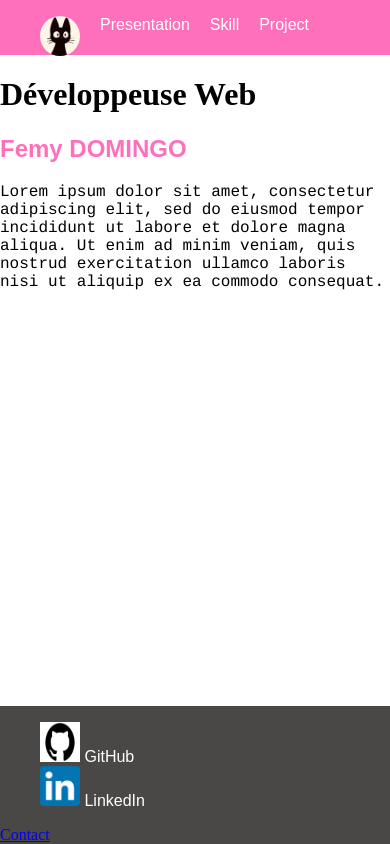
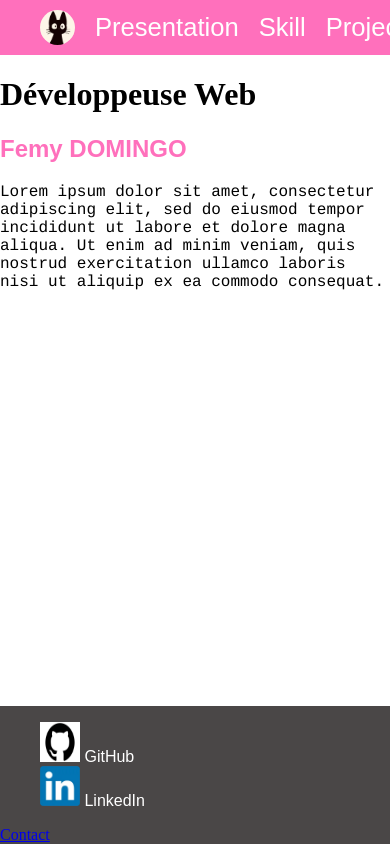
Before and after one commit to femy-dmng/Portfolio, a Next.js app in the folder portfolio/: page / in a window 390 px wide. Built offline with nearby package versions, Linux system fonts and the light colour scheme; a web font is replaced by a local one.

Commit message:
update: navbar styles and variables for improved layout and responsiveness
Co-authored-by: femy-dmng <femydomingo@proton.me>

```diff
--- a/portfolio/components/navbar/navbar.module.scss
+++ b/portfolio/components/navbar/navbar.module.scss
@@ -3,22 +3,25 @@
   background-color: $background-color-primary;
   color: $text-color-light;
   height: 55px;
-  align-items: center;
 
   .list {
     display: flex;
-    flex-direction: row;
     gap: $gap;
     list-style: none;
     font-family: $font-secondary;
+    margin: 0;
+    align-items: center;
+    height: 100%;
 
     img {
       border-radius: 20px;
+      vertical-align: middle;
     }
 
     a {
       color: $text-color-light;
       text-decoration: none;
+      font-size: $navbar-title-font-size;
 
       &:hover {
         color: $color-hover;
--- a/portfolio/components/navbar/navbar.tsx
+++ b/portfolio/components/navbar/navbar.tsx
@@ -8,7 +8,7 @@ export default function Navbar() {
     <nav className={style.navbar}>
       <ul className={style.list}>
         <li>
-          <Image src={logo} alt="Logo" width={40} height={40} />
+          <Image src={logo} alt="Logo" width={35} height={35} />
         </li>
         <li>
           <Link href="/">Presentation</Link>
--- a/portfolio/styles/_variables.scss
+++ b/portfolio/styles/_variables.scss
@@ -15,6 +15,7 @@ $color-hover: #f1bed9;
 $gap: 20px;
 
 //Taille de texte
+$navbar-title-font-size: 1.6rem;
 
 //Police
 $font-primary: "Kalnia", serif;
```
Also changed, not shown: 1 other file (tests, documents, lock files or other folders).
